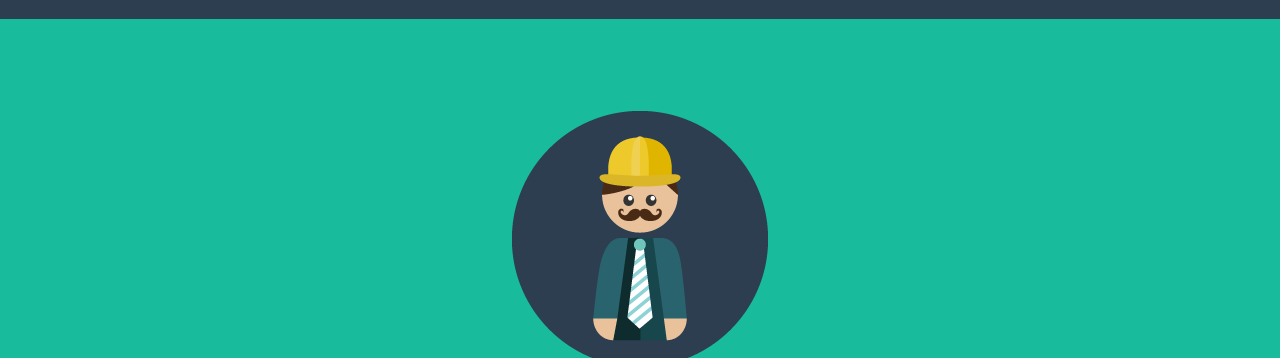
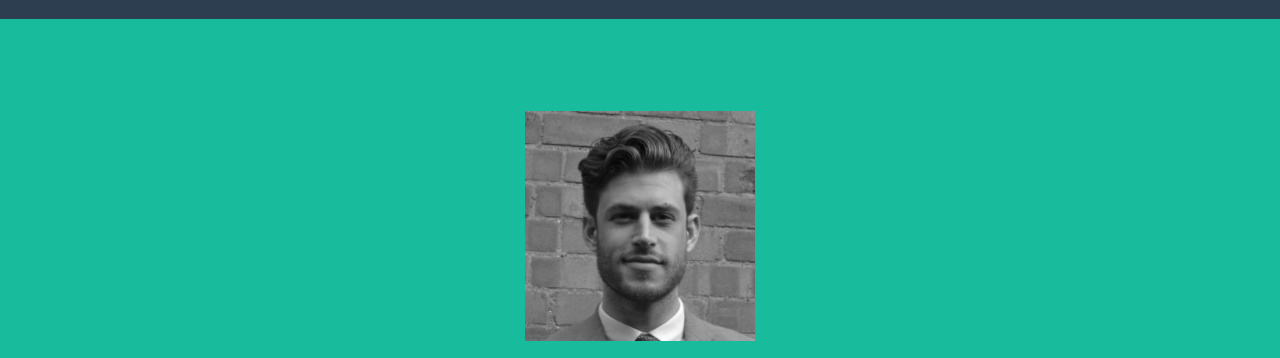
Before and after one commit to mckinley-ae/mckinley-ae.github.com, a plain HTML site: page index.html in a window 1280 px wide. Shown: the part 89-447 px from the top of the page. Drawn offline with Linux system fonts and the light colour scheme.

Commit message:
updated profile picture

```diff
--- a/index.html
+++ b/index.html
@@ -52,7 +52,7 @@
     <!-- Header -->
     <header class="masthead">
       <div class="container">
-        <img class="img-fluid" src="img/profile.png" alt="">
+        <img class="img-fluid" src="img/profile.jpg" alt="">
         <div class="intro-text">
           <span class="name">Alec McKinley</span>
           <hr class="star-light">
```
Also changed, not shown: img/profile.jpg (added), img/profile.png (deleted).
